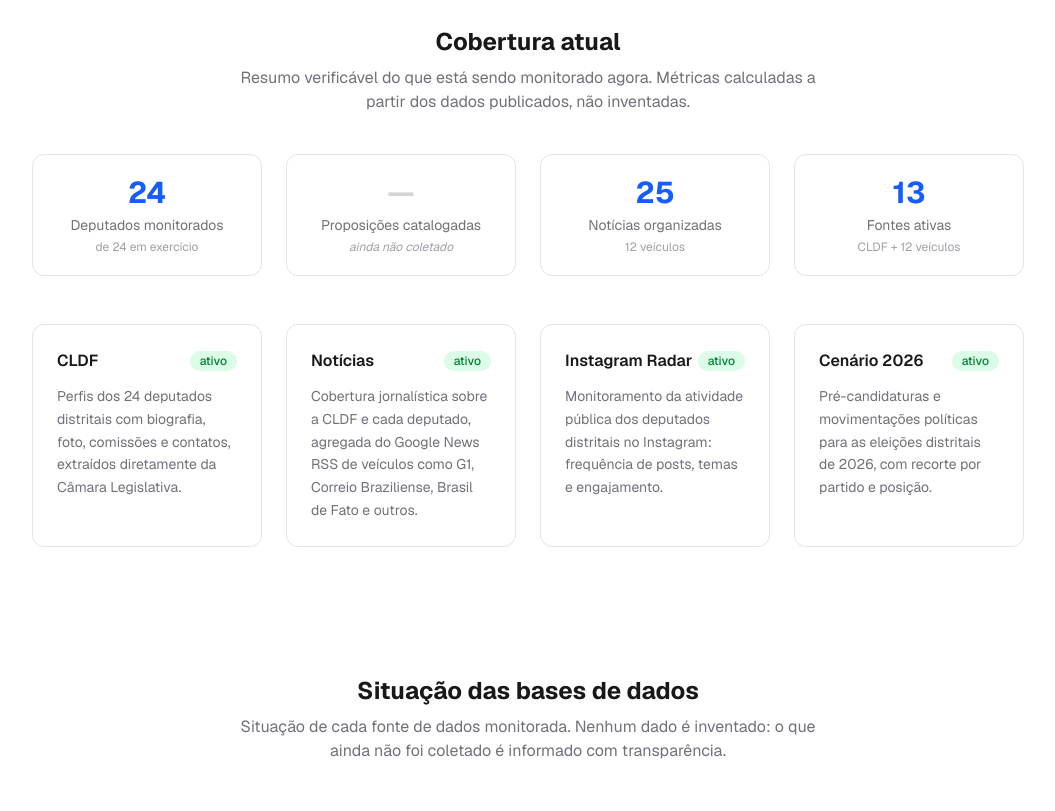
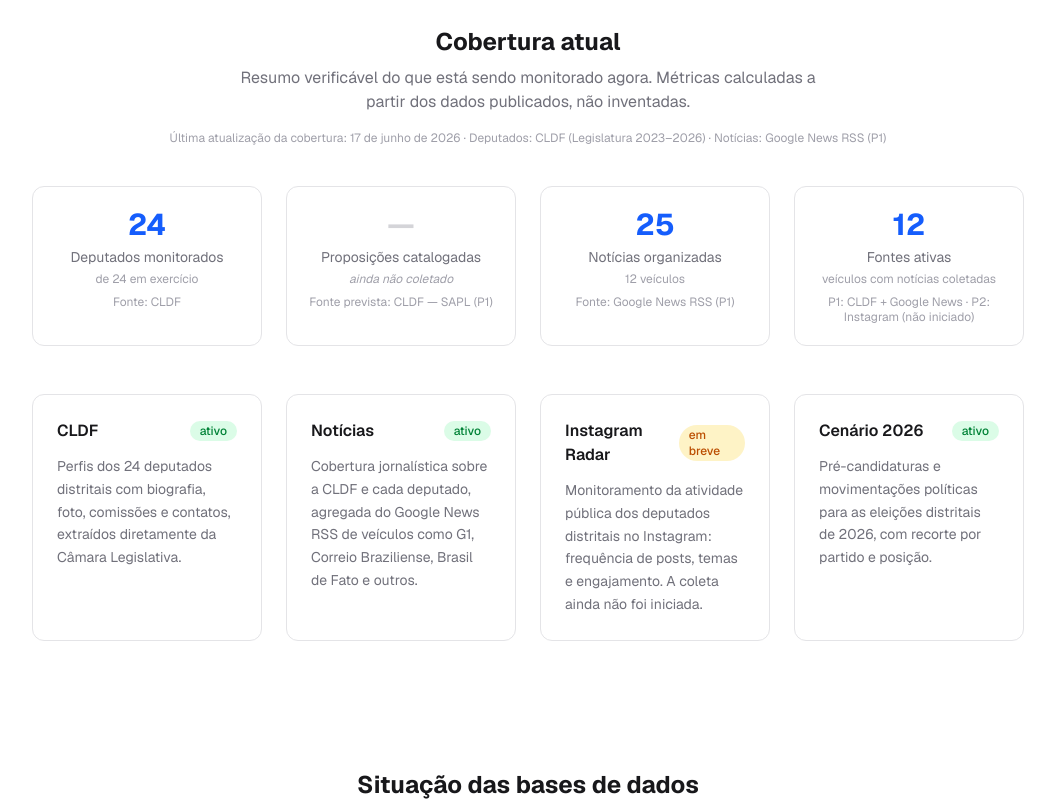
Before and after one commit to gustavomelofr/deputados-distritais-df-2026, a Next.js app: page / in a window 1280 px wide. Shown: the part 2600-3411 px from the top of the page, without its empty margins (112-1167 px from the left). Built offline with nearby package versions, Linux system fonts and the light colour scheme.

Commit message:
feat(loop): atualização aprovada 2026-07-25T00-35-37-021Z (#19)
Co-authored-by: Agente Contínuo <agente@deputadosdistritais.dev>

```diff
--- a/src/app/page.tsx
+++ b/src/app/page.tsx
@@ -285,9 +285,22 @@ export default function Home() {
           <h2 className="text-2xl font-bold text-zinc-900 text-center mb-2">
             Cobertura atual
           </h2>
-          <p className="text-zinc-500 text-center max-w-xl mx-auto mb-10">
+          <p className="text-zinc-500 text-center max-w-xl mx-auto mb-4">
             Resumo verificável do que está sendo monitorado agora. Métricas
             calculadas a partir dos dados publicados, não inventadas.
+          </p>
+          <p className="text-xs text-zinc-400 text-center mb-10">
+            Última atualização da cobertura:{" "}
+            {noticias.length > 0
+              ? new Date(
+                  Math.max(...noticias.map((n) => new Date(n.data).getTime()))
+                ).toLocaleDateString("pt-BR", {
+                  day: "2-digit",
+                  month: "long",
+                  year: "numeric",
+                })
+              : "—"}
+            {" "}· Deputados: CLDF (Legislatura 2023–2026) · Notícias: Google News RSS (P1)
           </p>
 
           {/* Métricas verificáveis */}
@@ -304,6 +317,9 @@ export default function Home() {
                 Deputados monitorados
               </p>
               <p className="text-xs text-zinc-400 mt-1">de 24 em exercício</p>
+              <p className="text-xs text-zinc-400 mt-2 leading-tight">
+                Fonte: CLDF
+              </p>
             </Link>
             <div
               className="rounded-xl border border-zinc-200 p-5 text-center"
@@ -315,6 +331,9 @@ export default function Home() {
               </p>
               <p className="text-xs text-zinc-400 mt-1">
                 <span className="italic">ainda não coletado</span>
+              </p>
+              <p className="text-xs text-zinc-400 mt-2 leading-tight">
+                Fonte prevista: CLDF — SAPL (P1)
               </p>
             </div>
             <Link
@@ -331,17 +350,25 @@ export default function Home() {
               <p className="text-xs text-zinc-400 mt-1">
                 {new Set(noticias.map((n) => n.fonte)).size} veículos
               </p>
+              <p className="text-xs text-zinc-400 mt-2 leading-tight">
+                Fonte: Google News RSS (P1)
+              </p>
             </Link>
             <div
               className="rounded-xl border border-zinc-200 p-5 text-center"
               aria-label="Fontes ativas no monitoramento"
             >
               <p className="text-3xl font-bold text-blue-600">
-                {new Set(noticias.map((n) => n.fonte)).size + 1}
+                {noticias.length > 0
+                  ? new Set(noticias.map((n) => n.fonte)).size
+                  : 0}
               </p>
               <p className="text-sm text-zinc-500 mt-1">Fontes ativas</p>
               <p className="text-xs text-zinc-400 mt-1">
-                CLDF + {new Set(noticias.map((n) => n.fonte)).size} veículos
+                veículos com notícias coletadas
+              </p>
+              <p className="text-xs text-zinc-400 mt-2 leading-tight">
+                P1: CLDF + Google News · P2: Instagram (não iniciado)
               </p>
             </div>
           </div>
@@ -360,8 +387,8 @@ export default function Home() {
               },
               {
                 title: "Instagram Radar",
-                desc: "Monitoramento da atividade pública dos deputados distritais no Instagram: frequência de posts, temas e engajamento.",
-                status: "ativo",
+                desc: "Monitoramento da atividade pública dos deputados distritais no Instagram: frequência de posts, temas e engajamento. A coleta ainda não foi iniciada.",
+                status: "em breve",
                 href: "/monitor-instagram",
               },
               {
```
Also changed, not shown: 1 other file (tests, documents, lock files or other folders).
